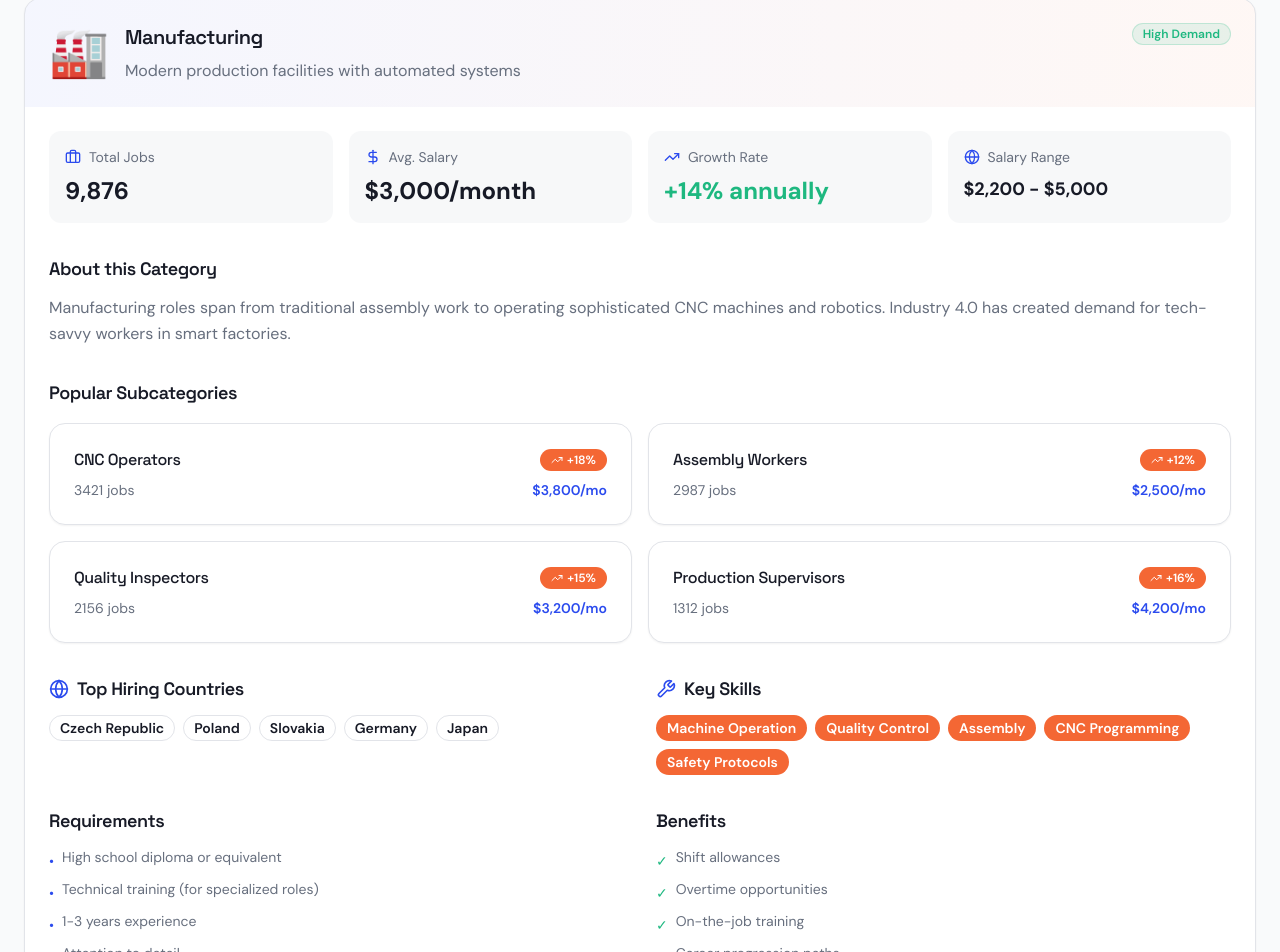
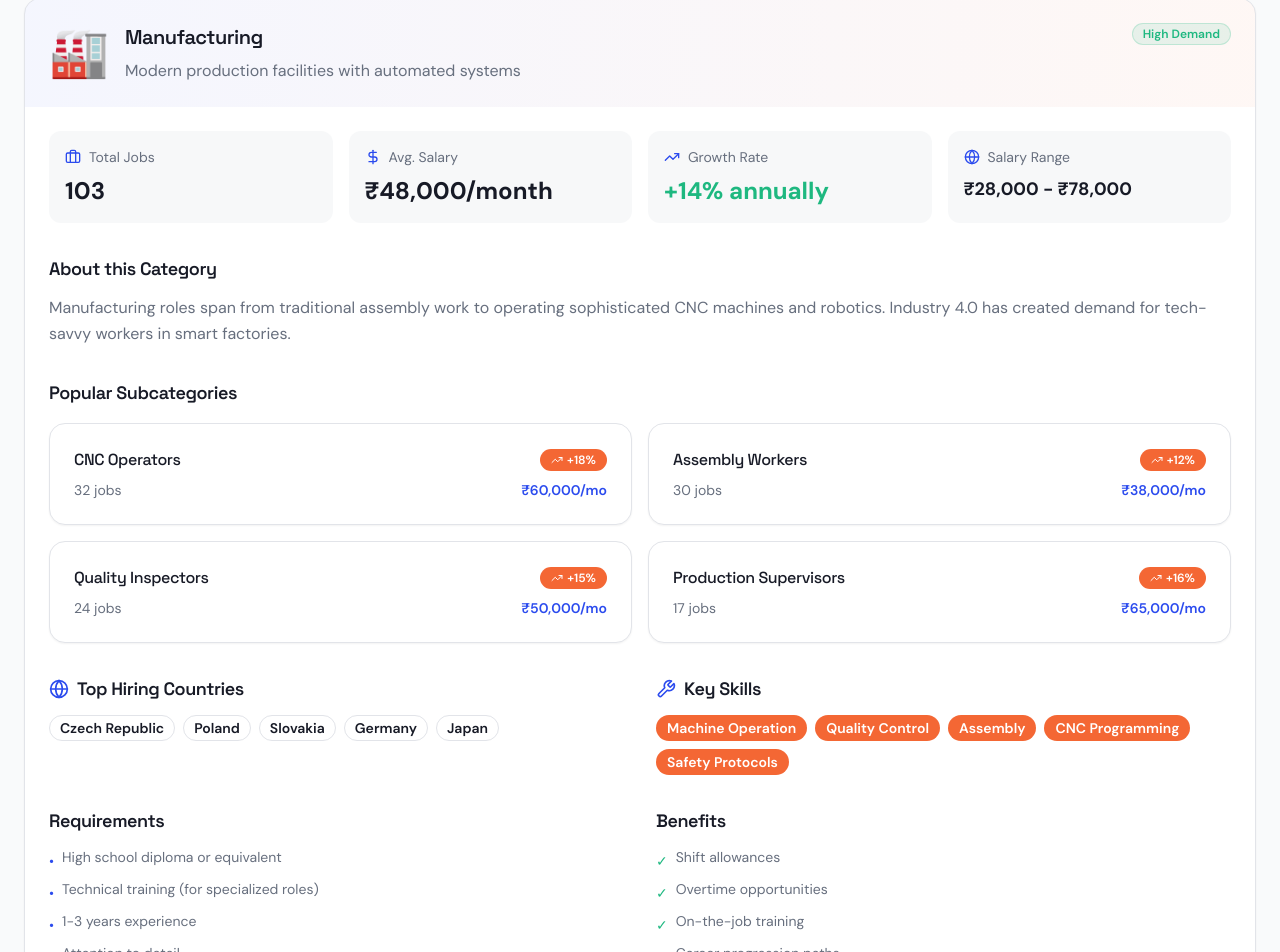
Before and after one commit to mukul-tater/gigbridge-global, a React (Vite) app: page /job-categories in a window 1280 px wide. Shown: the part 6180-7132 px from the top of the page. Built offline with nearby package versions, Linux system fonts and the light colour scheme.

Commit message:
Updated homepage metrics data
Co-authored-by: mukultater <29327107+mukultater@users.noreply.github.com>

```diff
--- a/src/pages/JobCategories.tsx
+++ b/src/pages/JobCategories.tsx
@@ -219,18 +219,18 @@ const categoryDetails: CategoryDetail[] = [
     title: "Manufacturing",
     description: "Modern production facilities with automated systems",
     longDescription: "Manufacturing roles span from traditional assembly work to operating sophisticated CNC machines and robotics. Industry 4.0 has created demand for tech-savvy workers in smart factories.",
-    totalJobs: "9,876",
-    avgSalary: "$3,000/month",
-    salaryRange: "$2,200 - $5,000",
+    totalJobs: "103",
+    avgSalary: "₹48,000/month",
+    salaryRange: "₹28,000 - ₹78,000",
     demand: "High",
     growth: "+14% annually",
     topCountries: ["Czech Republic", "Poland", "Slovakia", "Germany", "Japan"],
     skills: ["Machine Operation", "Quality Control", "Assembly", "CNC Programming", "Safety Protocols"],
     subcategories: [
-      { name: "CNC Operators", count: 3421, avgSalary: "$3,800/mo", growth: "+18%" },
-      { name: "Assembly Workers", count: 2987, avgSalary: "$2,500/mo", growth: "+12%" },
-      { name: "Quality Inspectors", count: 2156, avgSalary: "$3,200/mo", growth: "+15%" },
-      { name: "Production Supervisors", count: 1312, avgSalary: "$4,200/mo", growth: "+16%" }
+      { name: "CNC Operators", count: 32, avgSalary: "₹60,000/mo", growth: "+18%" },
+      { name: "Assembly Workers", count: 30, avgSalary: "₹38,000/mo", growth: "+12%" },
+      { name: "Quality Inspectors", count: 24, avgSalary: "₹50,000/mo", growth: "+15%" },
+      { name: "Production Supervisors", count: 17, avgSalary: "₹65,000/mo", growth: "+16%" }
     ],
     requirements: [
       "High school diploma or equivalent",
```
